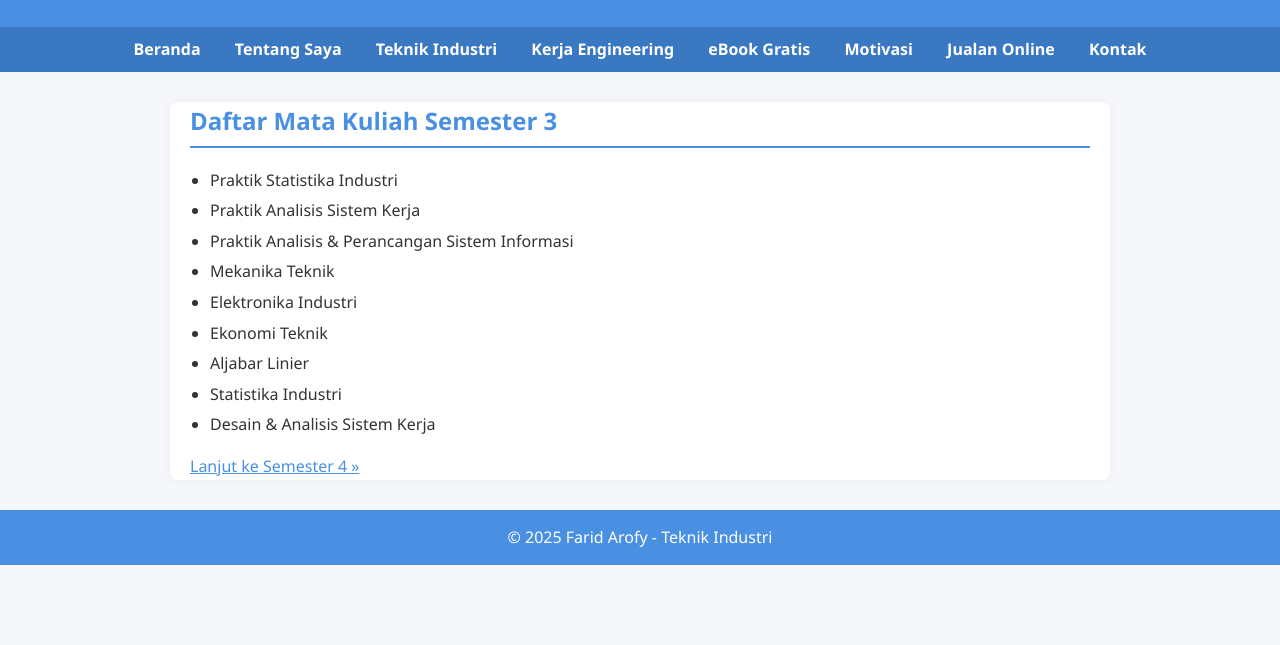
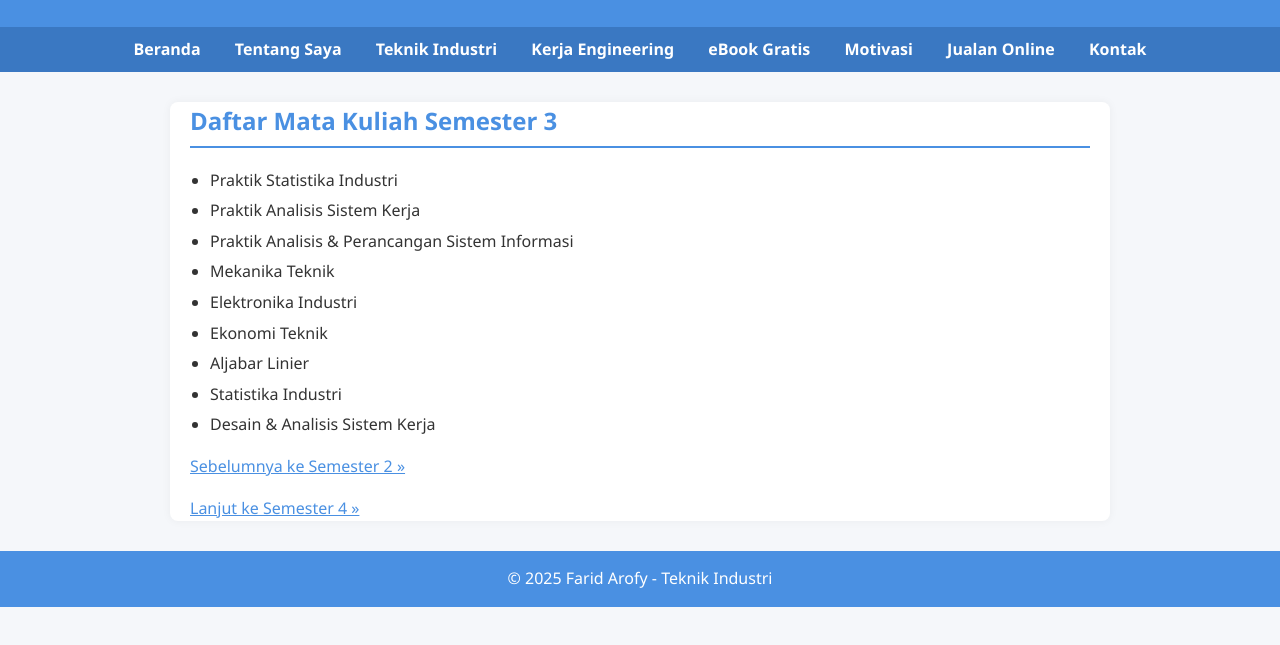
Before and after one commit to farid1031243/Website-Personal, a plain HTML site: page semester3.html in a window 1280 px wide. Shown: the part 115-760 px from the top of the page. Drawn offline with Linux system fonts and the light colour scheme.

Commit message:
Update semester3.html

```diff
--- a/semester3.html
+++ b/semester3.html
@@ -36,6 +36,7 @@
       <li>Statistika Industri</li>
       <li>Desain & Analisis Sistem Kerja</li>
     </ul>
+    <p><a href="semester2.html" style="color: #4a90e2;">Sebelumnya ke Semester 2 &raquo;</a></p>
     <p><a href="semester4.html" style="color: #4a90e2;">Lanjut ke Semester 4 &raquo;</a></p>
   </main>
 
```
